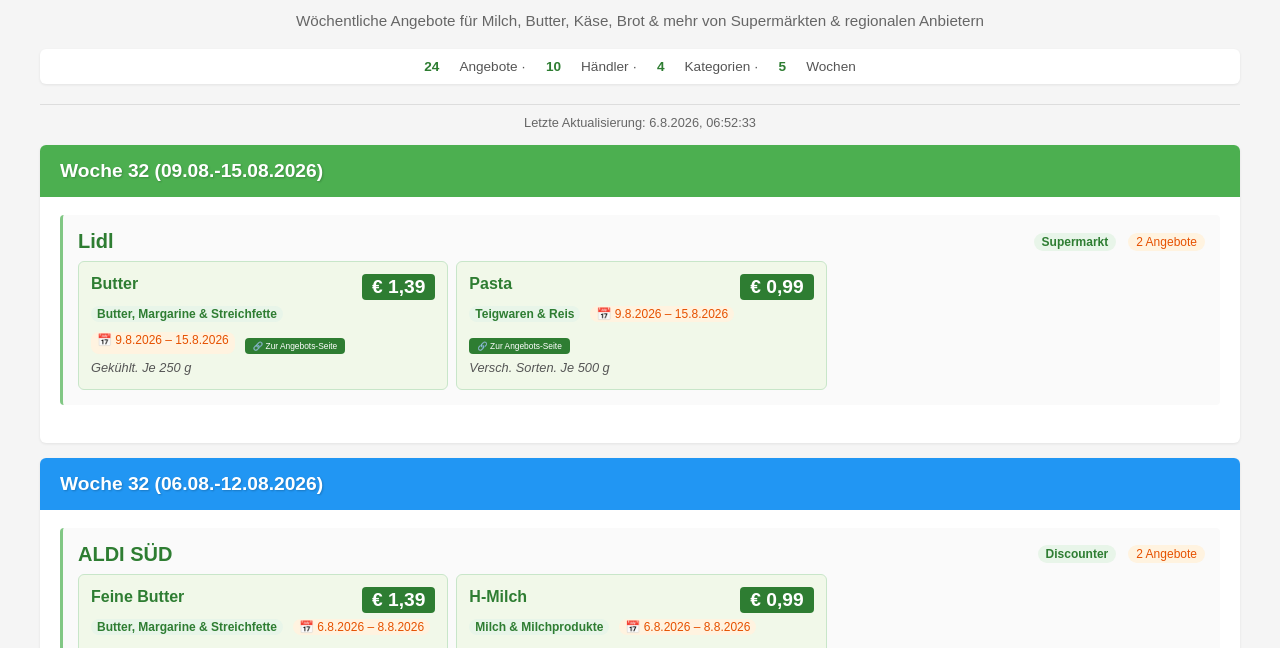
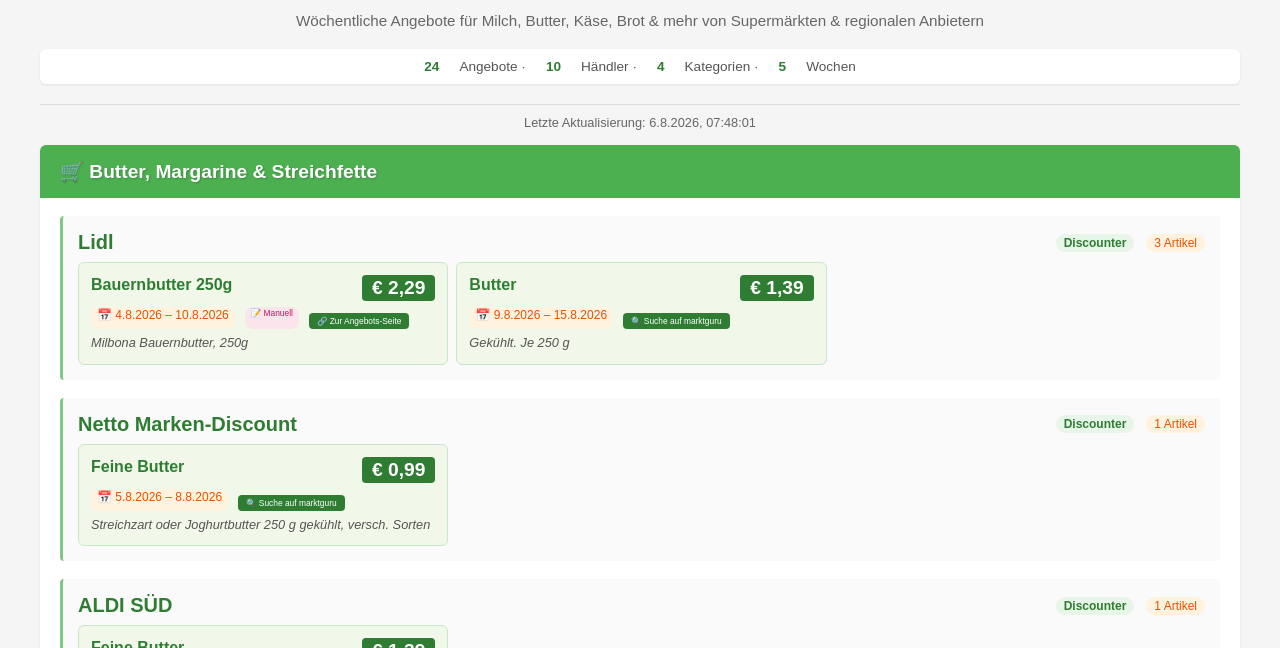
Before and after one commit to BavarianOne/bayerische-kartenspiele, a website: page lebensmittel-angebote.html in a window 1280 px wide. Shown: the part 146-794 px from the top of the page. Drawn offline with Linux system fonts and the light colour scheme.

Commit message:
Update UI: Group by product category (Butter, Milch, Käse, Nudeln), show markets per category, deduplicate products per retailer (cheapest), improve source link labels

```diff
--- a/lebensmittel-angebote.html
+++ b/lebensmittel-angebote.html
@@ -467,61 +467,52 @@
         const container = document.getElementById("angebote-inhalt");
         container.innerHTML = "";
 
-        // Nach Wochen sortiert rendern
-        const weeks = data.by_week || {};
-        const sortedWeeks = Object.keys(weeks).sort().reverse(); // Neueste zuerst
+        // Produkte nach Kategorie und dann nach Händler gruppieren
+        const byCategory = {};
+        for (const offer of data.offers || []) {
+          const cat = offer.category;
+          if (!byCategory[cat]) byCategory[cat] = {};
 
-        const weekColors = [
-          "week-green",
-          "week-blue",
-          "week-orange",
-          "week-purple",
-          "week-teal",
-          "week-red",
+          const retailerKey = offer.retailer_key || offer.retailer;
+          if (!byCategory[cat][retailerKey]) byCategory[cat][retailerKey] = [];
+          byCategory[cat][retailerKey].push(offer);
+        }
+
+        // Kategorien-Reihenfolge definieren
+        const categoryOrder = [
+          "Butter, Margarine & Streichfette",
+          "Milch & Milchprodukte",
+          "Käse",
+          "Teigwaren & Reis"
         ];
-        let colorIdx = 0;
 
-        for (const weekKey of sortedWeeks) {
-          const offers = weeks[weekKey];
-          if (!offers.length) continue;
+        for (const category of categoryOrder) {
+          const retailers = byCategory[category];
+          if (!retailers) continue;
 
-          const weekCard = document.createElement("div");
-          weekCard.className = `week-card ${weekColors[colorIdx % weekColors.length]}`;
-          colorIdx++;
+          const categoryCard = document.createElement("div");
+          categoryCard.className = "week-card week-green";
 
-          const weekHeader = document.createElement("div");
-          weekHeader.className = "week-header";
-          weekHeader.textContent = weekKey;
-          weekCard.appendChild(weekHeader);
+          const categoryHeader = document.createElement("div");
+          categoryHeader.className = "week-header";
+          categoryHeader.textContent = "🛒 " + category;
+          categoryCard.appendChild(categoryHeader);
 
-          // Nach Händler gruppieren
-          const byRetailer = {};
-          for (const offer of offers) {
-            const key = offer.retailer_key || offer.retailer;
-            if (!byRetailer[key]) byRetailer[key] = [];
-            byRetailer[key].push(offer);
-          }
-
-          // Händler sortieren: Supermärkte zuerst, dann Discounter, dann manuelle
-          const retailerOrder = Object.keys(byRetailer).sort((a, b) => {
-            const aCat = byRetailer[a][0]?.retailer_category || "";
-            const bCat = byRetailer[b][0]?.retailer_category || "";
-            const order = {
-              Supermarkt: 0,
-              Discounter: 1,
-              Metzgerei: 2,
-              Bäckerei: 3,
-              Sonstiges: 4,
-            };
+          // Händler sortieren: Supermärkte zuerst, dann Discounter
+          const retailerOrder = Object.keys(retailers).sort((a, b) => {
+            const aCat = retailers[a][0]?.retailer_category || "";
+            const bCat = retailers[b][0]?.retailer_category || "";
+            const order = { Supermarkt: 0, Discounter: 1, Sonstiges: 2 };
             return (order[aCat] || 99) - (order[bCat] || 99);
           });
 
           for (const retailerKey of retailerOrder) {
-            const retailerOffers = byRetailer[retailerKey];
+            const retailerOffers = retailers[retailerKey];
+            if (!retailerOffers.length) continue;
+
             const first = retailerOffers[0];
             const retailerName = first.retailer;
             const retailerCat = first.retailer_category || "Sonstiges";
-            const retailerUrl = first.url || "";
 
             const section = document.createElement("div");
             section.className = "retailer-section";
@@ -531,16 +522,7 @@
 
             const nameEl = document.createElement("div");
             nameEl.className = "retailer-name";
-            if (retailerUrl) {
-              const link = document.createElement("a");
-              link.href = retailerUrl;
-              link.target = "_blank";
-              link.rel = "noopener";
-              link.textContent = retailerName;
-              nameEl.appendChild(link);
-            } else {
-              nameEl.textContent = retailerName;
-            }
+            nameEl.textContent = retailerName;
             header.appendChild(nameEl);
 
             const meta = document.createElement("div");
@@ -550,19 +532,28 @@
             catBadge.textContent = retailerCat;
             meta.appendChild(catBadge);
 
-            const typeBadge = document.createElement("span");
-            typeBadge.className = "retailer-type";
-            typeBadge.textContent = retailerOffers.length + " Angebote";
-            meta.appendChild(typeBadge);
+            const countBadge = document.createElement("span");
+            countBadge.className = "retailer-type";
+            countBadge.textContent = retailerOffers.length + " Artikel";
+            meta.appendChild(countBadge);
             header.appendChild(meta);
 
             section.appendChild(header);
 
-            // Angebote Grid
+            // Angebote Grid - pro Händler nur die besten Preise je Produkt
             const grid = document.createElement("div");
             grid.className = "offer-grid";
 
+            // Nach Produktnamen gruppieren, günstigsten nehmen
+            const byProduct = {};
             for (const offer of retailerOffers) {
+              const key = offer.name.toLowerCase().trim();
+              if (!byProduct[key] || offer.price < byProduct[key].price) {
+                byProduct[key] = offer;
+              }
+            }
+
+            for (const offer of Object.values(byProduct)) {
               const offerEl = document.createElement("div");
               offerEl.className = "offer";
 
@@ -606,14 +597,9 @@
               offerHeader.appendChild(priceContainer);
               offerEl.appendChild(offerHeader);
 
-              // Meta: Kategorie, Gültigkeit, Manual
+              // Meta: Gültigkeit, Manual
               const metaDiv = document.createElement("div");
               metaDiv.className = "offer-meta";
-
-              const catEl = document.createElement("span");
-              catEl.className = "offer-category";
-              catEl.textContent = offer.category;
-              metaDiv.appendChild(catEl);
 
               if (offer.valid_from || offer.valid_to) {
                 const valEl = document.createElement("span");
@@ -640,7 +626,7 @@
                 metaDiv.appendChild(manEl);
               }
 
-              // Source link / info
+              // Source link / info - besserer Link zum echten Angebot
               if (offer.source_url) {
                 const sourceLink = document.createElement("a");
                 sourceLink.href = offer.source_url;
@@ -648,11 +634,19 @@
                 sourceLink.rel = "noopener";
                 sourceLink.className = "offer-source-link";
 
-                if (offer.source_note) {
+                // Prüfen ob direkter Produkt-Link oder nur Suche
+                const isDirectLink = offer.source_url.includes("marktguru.de") &&
+                  !offer.source_url.includes("?q=");
+
+                if (isDirectLink) {
+                  sourceLink.textContent = "🎯 Zum Produkt";
+                  sourceLink.title = "Direkter Link zum Produkt auf marktguru.de";
+                } else if (offer.source_url.includes("marktguru.de")) {
+                  sourceLink.textContent = "🔍 Suche auf marktguru";
+                  sourceLink.title = "Produktsuche auf marktguru.de (kein Deep-Link verfügbar)";
+                } else {
                   sourceLink.textContent = "🔗 Zur Angebots-Seite";
-                  sourceLink.title = offer.source_note;
-                } else {
-                  sourceLink.textContent = "🔗 Zur Quelle";
+                  sourceLink.title = offer.source_note || "Allgemeine Händler-Seite";
                 }
                 sourceLink.style.cssText =
                   "display:inline-block;margin-top:6px;padding:3px 8px;background:#2e7d32;color:white;border-radius:4px;font-size:0.7em;text-decoration:none;";
@@ -672,13 +666,13 @@
             }
 
             section.appendChild(grid);
-            weekCard.appendChild(section);
+            categoryCard.appendChild(section);
           }
 
-          container.appendChild(weekCard);
+          container.appendChild(categoryCard);
         }
 
-        if (!sortedWeeks.length) {
+        if (!Object.keys(byCategory).length) {
           container.innerHTML =
             '<p style="text-align:center;color:#666;padding:40px;">Keine Angebote gefunden. Scraper ausführen: <code>python3 scraper/weekli_scraper.py</code></p>';
         }
```
Also changed, not shown: data/lebensmittel-angebote.json.
